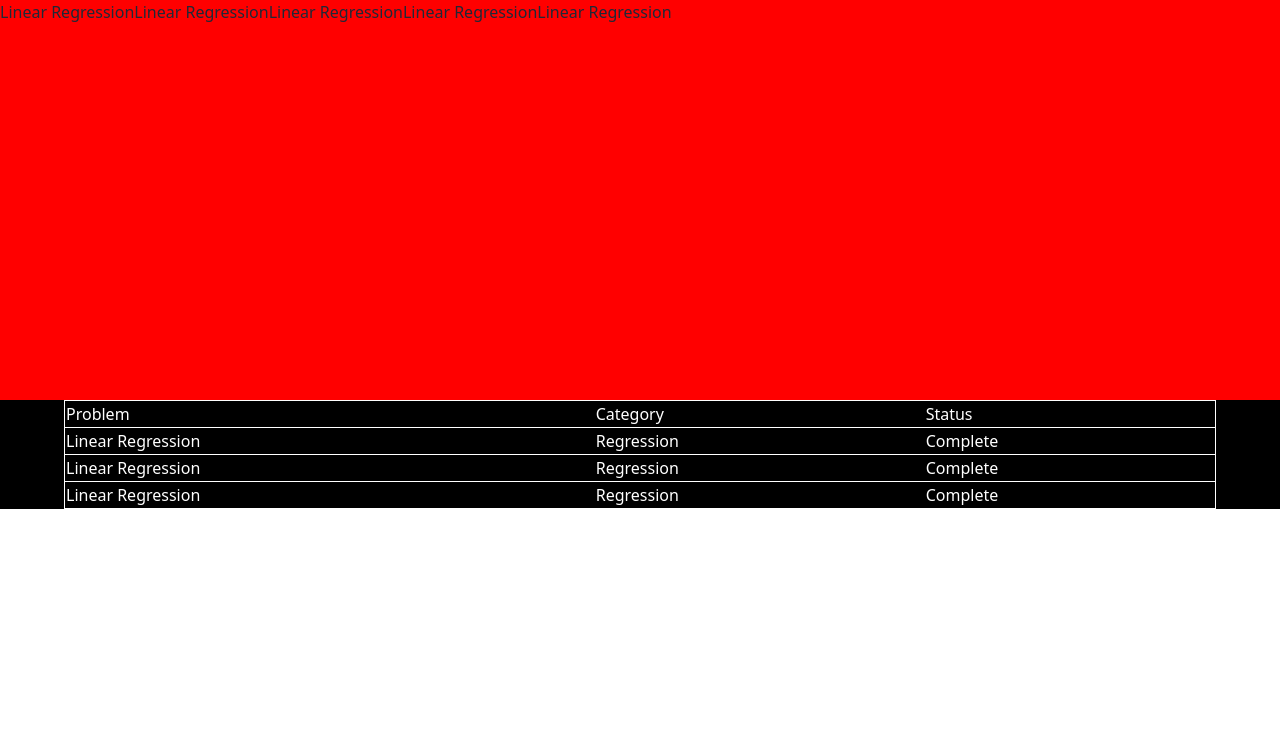
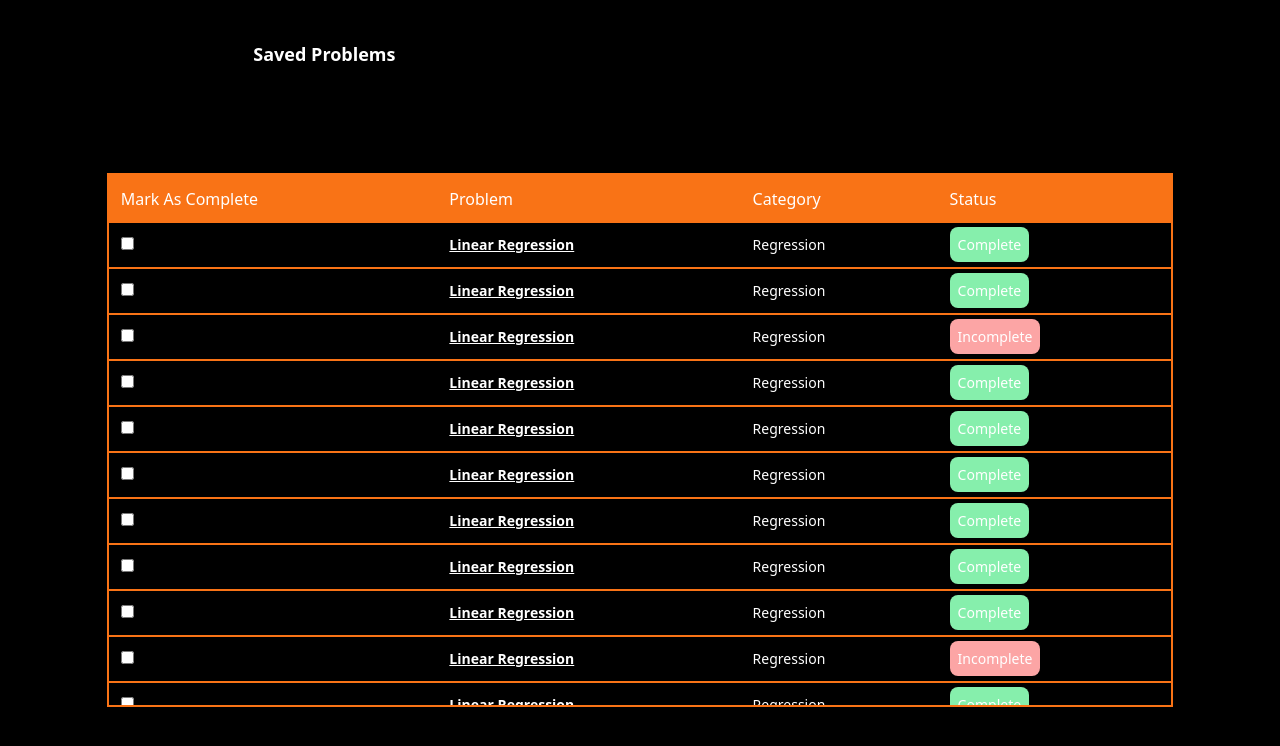
Before and after one commit to tlam333/Parson-Problems, a React (Create React App) app in the folder client/app/: page /SavedProblems in a window 1280 px wide. Shown: the top 746 px of the page. Built offline with nearby package versions, Linux system fonts and the light colour scheme.

Commit message:
Styling the Saved problems page table

```diff
--- a/client/app/src/pages/SavedProblems.jsx
+++ b/client/app/src/pages/SavedProblems.jsx
@@ -1,4 +1,4 @@
-import '../styles/savedProblems.css';
+// import '../styles/savedProblems.css';
 import { createElement } from 'react';
 
 function FetchProblems(){
@@ -43,39 +43,79 @@ const SavedProblems = () => {
                         solvedStatus: "Complete"},
                     {   problemName: "Linear Regression",
                         problemCategory: "Regression",
-                        solvedStatus: "Complete"}]
+                        solvedStatus: "Incomplete"},
+                    {   problemName: "Linear Regression",
+                        problemCategory: "Regression",
+                        solvedStatus: "Complete"},
+                    {   problemName: "Linear Regression",
+                        problemCategory: "Regression",
+                        solvedStatus: "Complete"},
+                    {   problemName: "Linear Regression",
+                        problemCategory: "Regression",
+                        solvedStatus: "Complete"},
+                    {   problemName: "Linear Regression",
+                        problemCategory: "Regression",
+                        solvedStatus: "Complete"},
+                    {   problemName: "Linear Regression",
+                        problemCategory: "Regression",
+                        solvedStatus: "Complete"},
+                    {   problemName: "Linear Regression",
+                        problemCategory: "Regression",
+                        solvedStatus: "Complete"},
+                    {   problemName: "Linear Regression",
+                        problemCategory: "Regression",
+                        solvedStatus: "Incomplete"},
+                    {   problemName: "Linear Regression",
+                        problemCategory: "Regression",
+                        solvedStatus: "Complete"},
+                    {   problemName: "Linear Regression",
+                        problemCategory: "Regression",
+                        solvedStatus: "Complete"},
+                    {   problemName: "Linear Regression",
+                        problemCategory: "Regression",
+                        solvedStatus: "Complete"},
+                    {   problemName: "Linear Regression",
+                        problemCategory: "Regression",
+                        solvedStatus: "Incomplete"},
+                    ]
 
     return (
-        <div>
-                <div className='categories-container'>
-                    <CategoryItem name={"Linear Regression"} />
-                    <CategoryItem name={"Linear Regression"} />
-                    <CategoryItem name={"Linear Regression"} />
-                    <CategoryItem name={"Linear Regression"} />
-                    <CategoryItem name={"Linear Regression"} />
+        <div className='h-lvh bg-black'>
+                <div className="w-4/6 m-auto h-1/6 p-10 bg-black">
+                    <p className="text-lg text-white font-bold block">Saved Problems</p>
+
                 </div>
 
-                <div className='problem-table-container'>
-                    <table>
-                        <thead>
-                            <tr>
-                                <td>Problem</td>
-                                <td>Category</td>
-                                <td>Status</td>
+
+
+
+                <div className='overflow-y-auto  border-orange-500 mt-10 border-2 w-5/6 h-4/6 bg-black m-auto flex flex-col'>
+                    <table className='table-auto h-auto w-full m-auto'>
+                        <thead className='sticky top-0'>
+                            <tr className='text-white'>
+                                <td className='p-3 bg-orange-500'>Mark As Complete</td>
+                                <td className='p-3 bg-orange-500'>Problem</td>
+                                <td className='p-3 bg-orange-500'>Category</td>
+                                <td className='p-3 bg-orange-500'>Status</td>
                             </tr>
                         </thead>
 
-                        <tbody>
-                            {problems.map((item) => (
-                                <tr>
-                                    <td>{item.problemName}</td>
-                                    <td>{item.problemCategory}</td>
-                                    <td>{item.solvedStatus}</td>
+                        <tbody className="bg-black h-auto">
+                            {problems.map((item, index) => (
+                                <tr className='hover:bg-slate-900 text-white'>
+                                    <td className='p-3 text-sm border-b-orange-500 border-b-2'><input type='checkbox'></input></td>
+                                    <td className='p-3 text-sm border-b-orange-500 border-b-2 font-bold hover:text-orange-500'><button className="underline" href="/">{item.problemName}</button></td>
+                                    <td className='p-3 text-sm border-b-orange-500 border-b-2'>{item.problemCategory}</td>
+                                    <td className='p-3 text-sm border-b-orange-500 border-b-2'>
+                                        <span className={`rounded-lg text-white p-2 ${item.solvedStatus == 'Complete' ? 'bg-green-300' : 'bg-red-300'}`}>{item.solvedStatus}</span>
+                                    </td>
                                 </tr>
                             ))}
                         </tbody>
                     </table>
                 </div>
+
+
         </div>
 
 
--- a/client/app/src/pages/WorkPage.jsx
+++ b/client/app/src/pages/WorkPage.jsx
@@ -6,7 +6,14 @@ import {useState} from 'react'
 
 const WorkPage = () => {
     // What I expect to recieve from the API call a problem, with its content
-    const problemObject = {id: 'problem-1', content: ['Test line 1', 'Test line 2', 'Test line 3']}
+    const problemObject = {id: 'problem-1', content:
+            ['Test line 1', 'Test line 2', 'Test line 3',
+             'Test line 4', 'Test line 5', 'Test line 6',
+             'Test line 7', 'Test line 8', 'Test line 9',
+             'Test line 10', 'Test line 11', 'Test line 12',
+             'Test line 13', 'Test line 14', 'Test line 15',
+             'Test line 16', 'Test line 17', 'Test line 18',
+            ]}
 
     // track line order states to ensure that component re-renders for each dnd
     let [lines, updateLines] = useState(problemObject.content);
@@ -17,7 +24,12 @@ const WorkPage = () => {
     const onDragEnd = (result) => {
 
         const {source, destination} = result
-        updateArrays(source, destination)
+        if (destination != null){
+            updateArrays(source, destination)
+        } else {
+            return
+        }
+
 
     }
 
@@ -67,8 +79,10 @@ const WorkPage = () => {
     return (
         <div className="overflow-scroll bg-black h-lvh">
             <NavMenu />
-            <div className="w-5/6 mx-auto">
-                <button className="display-block mb-2.5 text-black bg-orange-500 w-1/9 h-1/3 rounded-md font-bold p-2">Prompt</button>
+            <div className="mt-4 w-5/6 mx-auto">
+                <button className="display-block mb-2.5 text-black bg-orange-500 w-1/9 h-1/3 border-r-4 border-black font-bold p-2">Description</button>
+                <button className="display-block mb-2.5 text-black bg-orange-500 w-1/9 h-1/3 border-r-4 border-black font-bold p-2">Hints</button>
+                <button className="display-block mb-2.5 text-black bg-orange-500 w-1/9 h-1/3 border-r-4 border-black font-bold p-2">Prompt</button>
                 <div className="w-full h-10 bg-slate-800"></div>
             </div>
 
@@ -80,12 +94,15 @@ const WorkPage = () => {
             <div className="h-full w-full mt-10 p-10 flex  bg-black
             flex-col items-center space-between md:flex-row justify-between gap-12">
                 <div className="flex-wrap bg-black w-full h-full rounded-md md:w-2/5">
-                    <button className="display-block mb-1.5 text-black
+                    <button className="display-block mb-1.5 mr-1 text-black
                     bg-orange-500 w-1/9 rounded-md font-bold p-2">Question</button>
+
+                    <button className="display-block mb-2.5 text-black
+                    bg-orange-500 w-1/9 rounded-md font-bold p-2">Regenerate</button>
 
                     <Droppable droppableId="workspace-1">
                         {(provided, snapshot) =>
-                                (<div className="flex flex-col gap-2 border-orange-500 border-2 w-full h-5/6 bg-black rounded-md mb-1"
+                                (<div className="flex flex-col overflow-auto gap-2 border-orange-500 border-2 w-full h-5/6 bg-black rounded-md mb-1"
                                     ref = {provided.innerRef}
                                     {...provided.droppableProps}
                                 >
@@ -113,18 +130,20 @@ const WorkPage = () => {
 
                     </Droppable>
 
-                    <button className="display-block mb-2.5 text-black
-                    bg-orange-500 w-1/9 rounded-md font-bold p-2">Regenerate</button>
                 </div>
 
 
                 <div className="flex-wrap bg-black w-full h-full rounded-md md:w-2/5">
-                    <button className="display-block mb-1.5 text-black
+                    <button className="display-block mb-1.5 mr-1 text-black
                     bg-orange-500 w-1/9 rounded-md font-bold p-2">Answer</button>
+                    <button className="display-block mb-1.5 mr-1 text-black
+                    bg-orange-500 w-1/9 rounded-md font-bold p-2">Solutions</button>
+                    <button className="display-block mb-2.5 text-black
+                    bg-orange-500 w-1/9 rounded-md font-bold p-2">Submit</button>
 
                     <Droppable droppableId="workspace-2">
                         {(provided, snapshot) =>
-                                (<div className="flex flex-col gap-2 border-orange-500 border-2 w-full h-5/6 bg-black rounded-md mb-1"
+                                (<div className="flex flex-col overflow-auto gap-2 border-orange-500 border-2 w-full h-5/6 bg-black rounded-md mb-1"
                                     ref = {provided.innerRef}
                                     {...provided.droppableProps}
                                 >
@@ -152,12 +171,9 @@ const WorkPage = () => {
 
                     </Droppable>
 
-                    <button className="display-block mb-2.5 text-black
-                    bg-orange-500 w-1/9 rounded-md font-bold p-2">Submit</button>
+
                 </div>
             </div>
-
-
             </DragDropContext>
 
         </div>
--- a/client/app/src/styles/savedProblems.css
+++ b/client/app/src/styles/savedProblems.css
@@ -2,31 +2,7 @@
 @tailwind components;
 @tailwind utilities;
 
-* {
-    margin: 0;
+div.dropDownFilters{
+    z-index: -10;
+
 }
-
-.categories-container{
-    display: flex;
-    height: 400px;
-    width: 100%;
-    background-color: red;
-}
-
-
-.problem-table-container{
-    width: 100%;
-    background-color: black;
-}
-
-
-table, tr{
-    border:1px solid white;
-}
-
-table {
-    color: white;
-    width: 90%;
-    top:400px;
-    margin: auto;
-}
```
Also changed, not shown: 1 other file (tests, documents, lock files or other folders).
